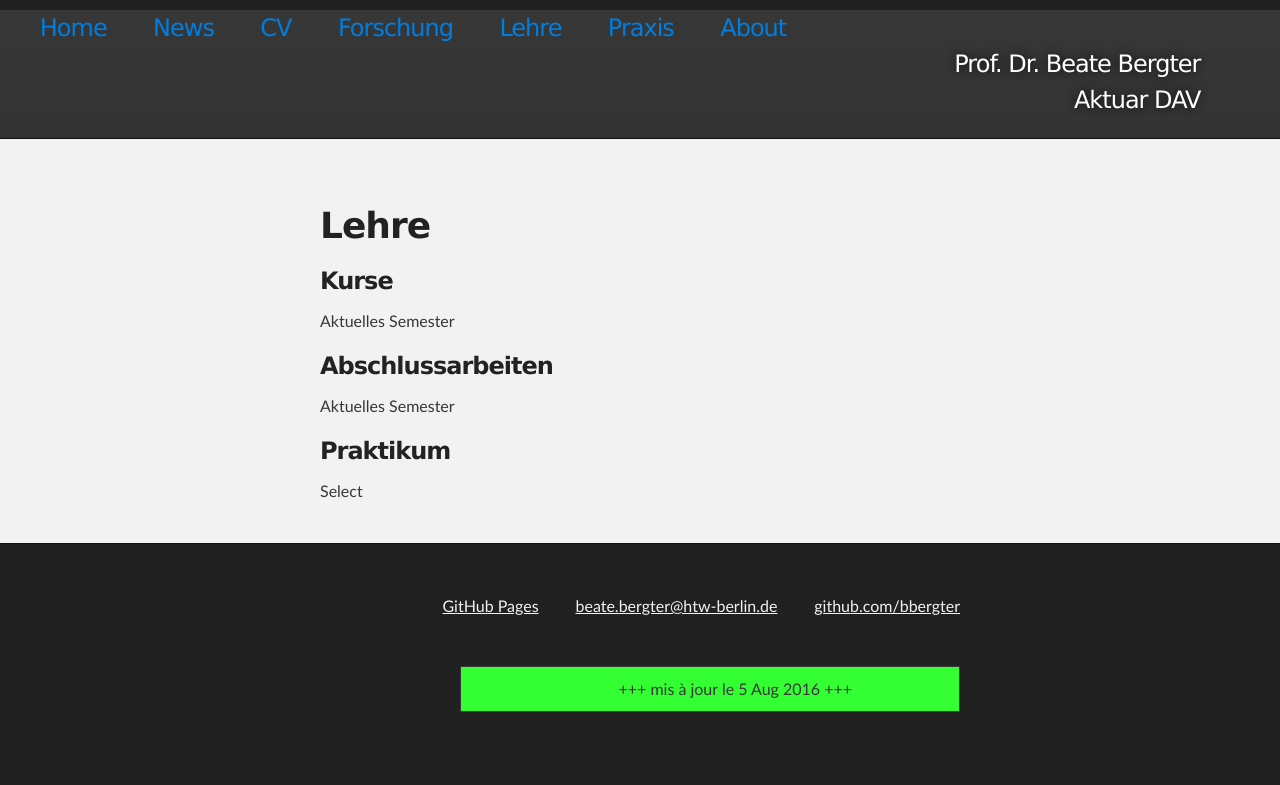
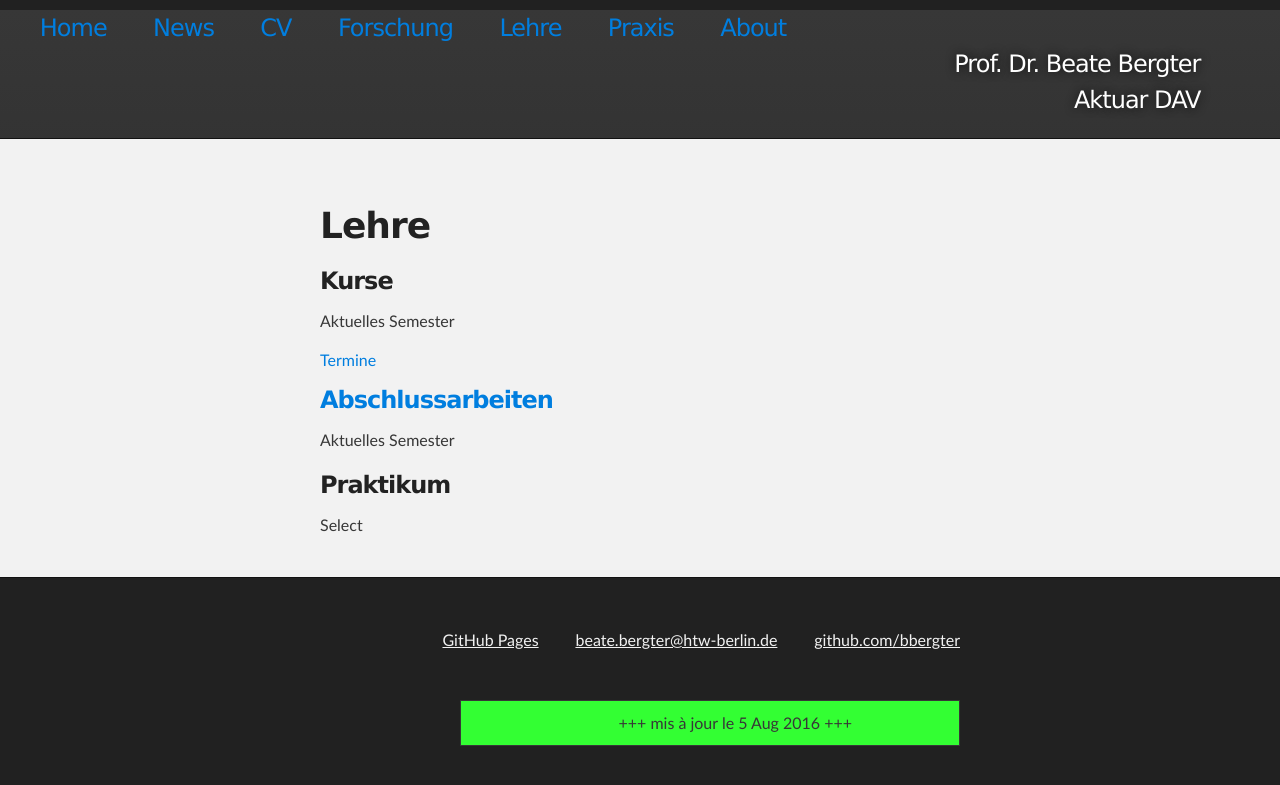
Before and after one commit to bbergter/bbergter, a Jekyll site: the page built from lehre/index.html, in a window 1280 px wide. Shown: the top 785 px of the page. Built offline with Jekyll 4.4.1, drawn with Linux system fonts in a browser that asks for light colours.

Commit message:
Update index.html

```diff
--- a/lehre/index.html
+++ b/lehre/index.html
@@ -13,8 +13,12 @@ lehre: active
 
     <h3>Kurse</h3>
 <p> Aktuelles Semester</p>
+ <a
+href="https://lsf.htw-berlin.de/qisserver/rds?state=wplan&amp;act=DDozent&amp;pool=DDozent&amp;show=plan&amp;P.vx=kurz&amp;personal.pid=9212"
+                target="_blank">Termine</a>
 
- <h3>Abschlussarbeiten</h3>
+
+ <h3><a href="/lehre/themen.html" title="Abschlussarbeiten">Abschlussarbeiten</a></h3>
 <p> Aktuelles Semester</p>
 
   <h3>Praktikum</h3>
```
